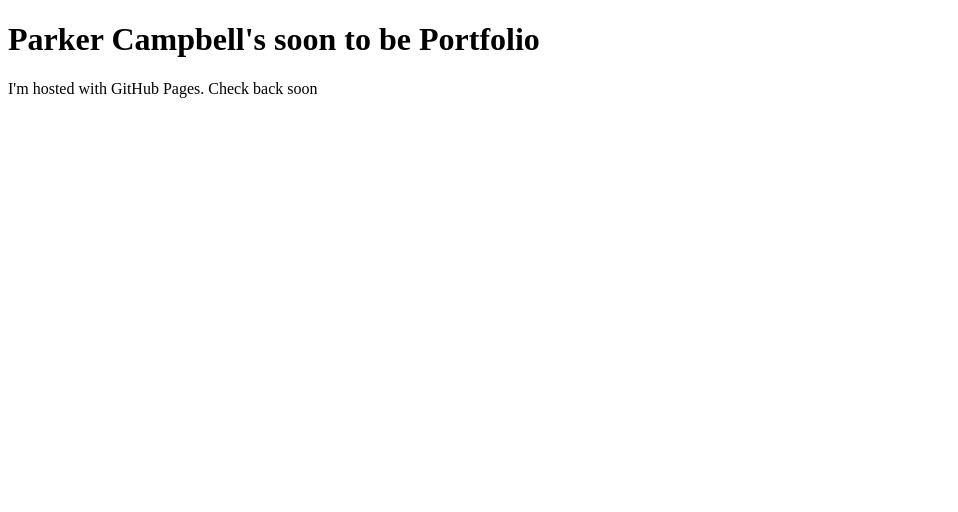
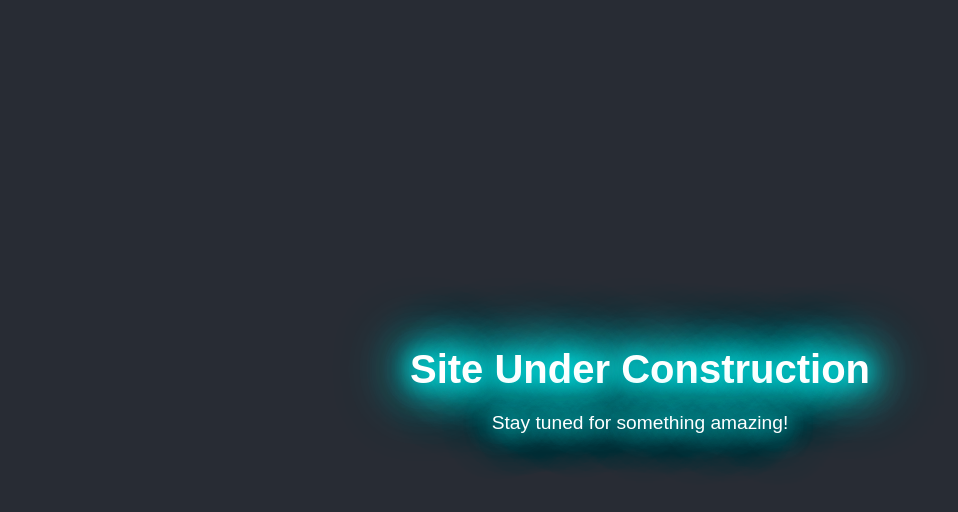
Before and after one commit to ParkerCampbell5/ParkerCampbell5.github.io, a plain HTML site: page index.html in a window 1280 px wide. Shown: the whole page, without its empty margins (0-958 px from the left). Drawn offline with Linux system fonts and the light colour scheme.

Commit message:
Simple styled landing page

```diff
--- a/index.html
+++ b/index.html
@@ -1,7 +1,15 @@
 <!DOCTYPE html>
-<html>
+<html lang="en">
+<head>
+    <meta charset="UTF-8">
+    <meta name="viewport" content="width=device-width, initial-scale=1.0">
+    <title>Under Construction</title>
+    <link rel="stylesheet" href="style.css">
+</head>
 <body>
-<h1>Parker Campbell's soon to be Portfolio</h1>
-<p>I'm hosted with GitHub Pages. Check back soon</p>
+    <div class="container">
+        <h1>Site Under Construction</h1>
+        <p>Stay tuned for something amazing!</p>
+    </div>
 </body>
 </html>
--- /dev/null
+++ b/style.css
@@ -0,0 +1,42 @@
+body, html {
+    height: 100%;
+    margin: 0;
+    display: flex;
+    justify-content: center;
+    align-items: center;
+    background-color: #282c34;
+    color: white;
+    font-family: Arial, sans-serif;
+}
+
+.container {
+    text-align: center;
+    animation: glow 1s ease-in-out infinite alternate;
+}
+
+@keyframes glow {
+    from {
+        text-shadow: 0 0 10px #00e6e6, 0 0 20px #00e6e6, 0 0 30px #00e6e6, 0 0 40px #00e6e6, 0 0 50px #00e6e6, 0 0 60px #00e6e6, 0 0 70px #00e6e6;
+    }
+    to {
+        text-shadow: 0 0 20px #00e6e6, 0 0 30px #00e6e6, 0 0 40px #00e6e6, 0 0 50px #00e6e6, 0 0 60px #00e6e6, 0 0 70px #00e6e6, 0 0 80px #00e6e6;
+    }
+}
+
+h1 {
+    font-size: 2.5rem;
+    margin: 0;
+}
+
+p {
+    font-size: 1.2rem;
+}
+
+@media (max-width: 600px) {
+    h1 {
+        font-size: 1.8rem;
+    }
+    p {
+        font-size: 1rem;
+    }
+}
```
